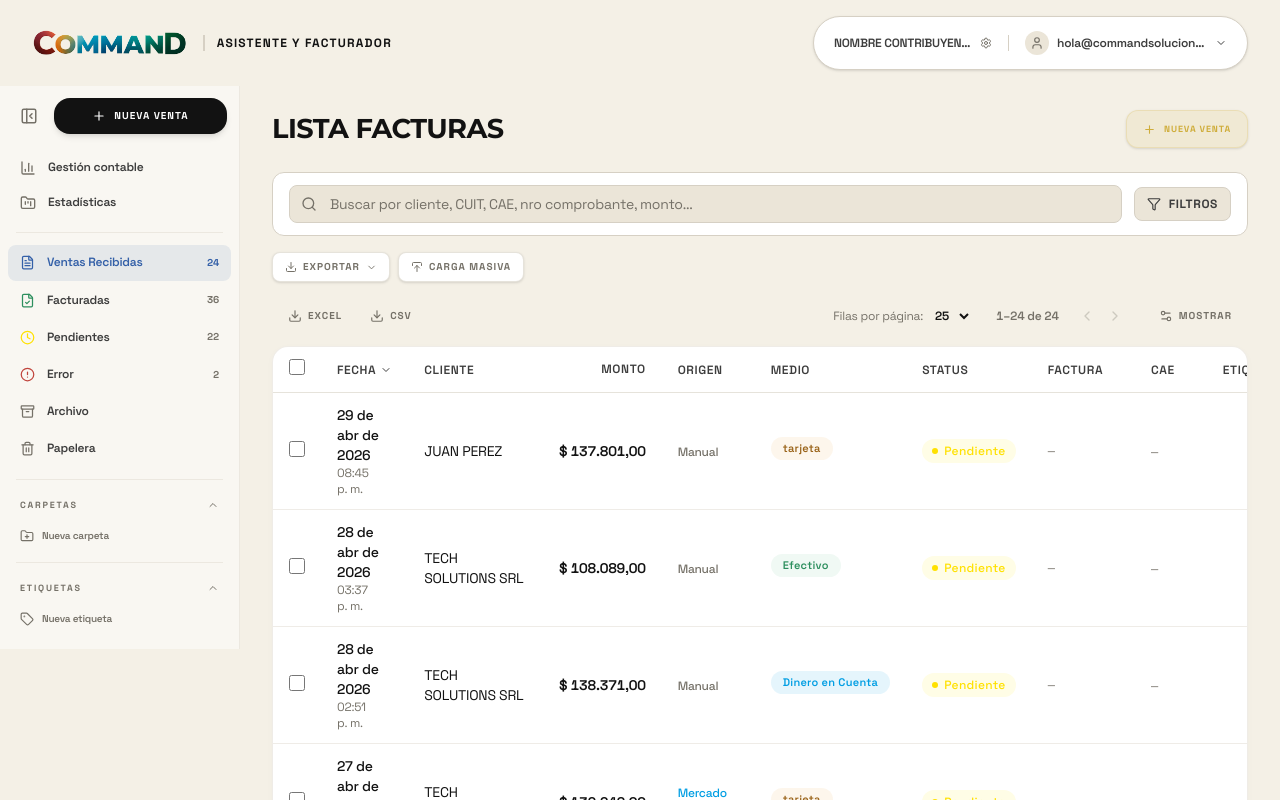
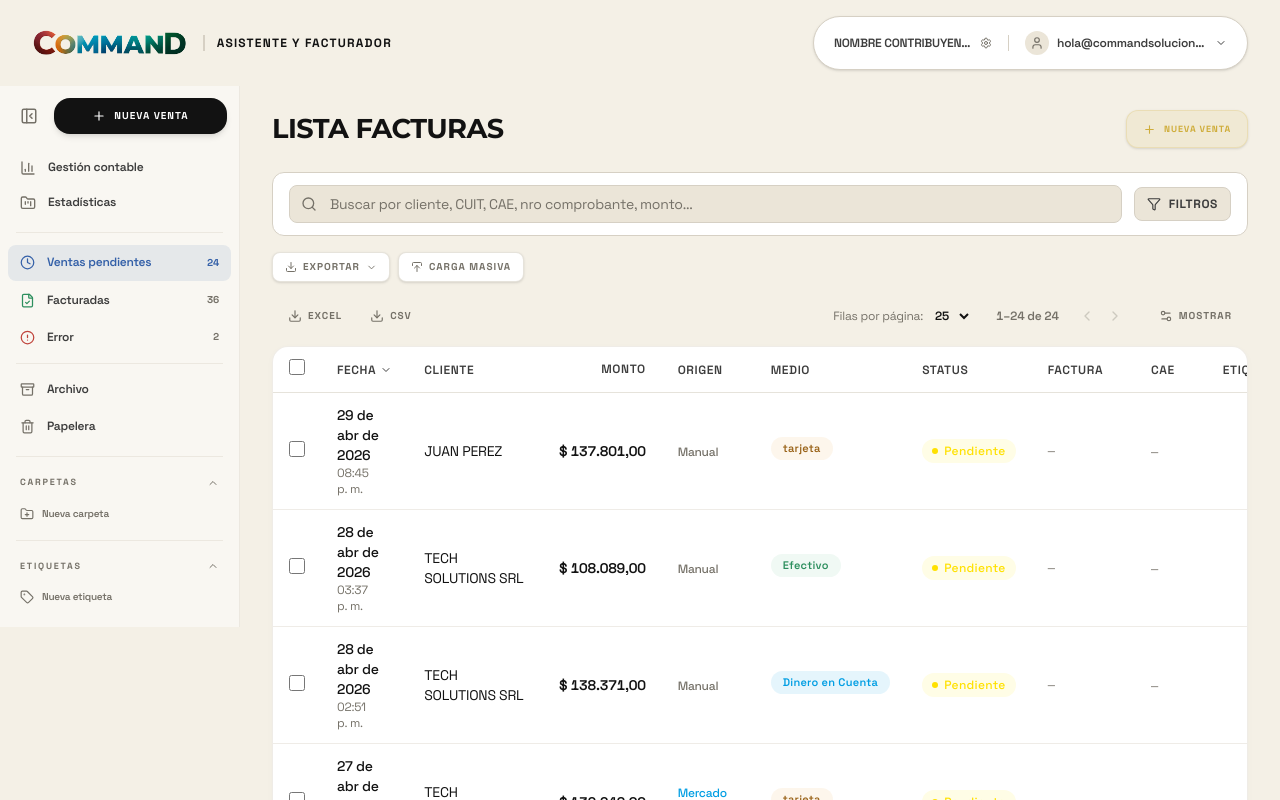
Before and after one commit to curiosidadparlante-jpg/demofacturador, a React (Vite) app: page / in a window 1280 px wide. Shown: the top 800 px of the page. Built offline with nearby package versions, Linux system fonts and the light colour scheme.

Commit message:
feat: reorganize sidebar and add hover to context menu

```diff
--- a/src/components/SalesTable.jsx
+++ b/src/components/SalesTable.jsx
@@ -854,6 +854,7 @@ export default function SalesTable({
 
             {/* Archive */}
             <button
+              onMouseEnter={() => setCtxSub(null)}
               onClick={handleCtxArchive}
               className="w-full flex items-center gap-3 px-4 py-2.5 text-[11px] font-semibold text-text-primary hover:bg-surface-alt transition-colors cursor-pointer"
             >
@@ -864,7 +865,10 @@ export default function SalesTable({
             <div className="h-px bg-border/20 mx-2" />
 
             {/* Labels submenu */}
-            <div className="relative">
+            <div
+              className="relative"
+              onMouseEnter={() => setCtxSub('labels')}
+            >
               <button
                 onClick={() => setCtxSub(ctxSub === 'labels' ? null : 'labels')}
                 className="w-full flex items-center justify-between px-4 py-2.5 text-[11px] font-semibold text-text-primary hover:bg-surface-alt transition-colors cursor-pointer"
@@ -913,7 +917,10 @@ export default function SalesTable({
             <div className="h-px bg-border/20 mx-2" />
 
             {/* Folders submenu */}
-            <div className="relative">
+            <div
+              className="relative"
+              onMouseEnter={() => setCtxSub('folders')}
+            >
               <button
                 onClick={() => setCtxSub(ctxSub === 'folders' ? null : 'folders')}
                 className="w-full flex items-center justify-between px-4 py-2.5 text-[11px] font-semibold text-text-primary hover:bg-surface-alt transition-colors cursor-pointer"
--- a/src/components/Sidebar.jsx
+++ b/src/components/Sidebar.jsx
@@ -174,11 +174,12 @@ export default function Sidebar({
       {/* System Status Folders */}
       <nav className="px-2 space-y-0.5">
         <SidebarItem
-          icon={<FileText size={15} />}
-          label="Ventas Recibidas"
+          icon={<Clock size={15} />}
+          label="Ventas pendientes"
           count={counts.inbox}
           active={isActive('facturas') && !isActive('facturas', { type: 'status' }) && !isActive('facturas', { type: 'historico' })}
           onClick={() => onViewChange('facturas')}
+          color="#FFE100"
         />
         <SidebarItem
           icon={<FileCheck size={15} />}
@@ -189,14 +190,6 @@ export default function Sidebar({
           color="#2D8F5E"
         />
         <SidebarItem
-          icon={<Clock size={15} />}
-          label="Pendientes"
-          count={counts.pendientes}
-          active={isActive('facturas', { type: 'status', value: 'pendiente' })}
-          onClick={() => onViewChange('facturas', { type: 'status', value: 'pendiente' })}
-          color="#FFE100"
-        />
-        <SidebarItem
           icon={<AlertCircle size={15} />}
           label="Error"
           count={counts.error}
@@ -205,6 +198,9 @@ export default function Sidebar({
           color="#C0443C"
           highlight={counts.error > 0}
         />
+
+        <div className="h-px bg-border/40 mx-2 my-2" />
+
         <SidebarItem
           icon={<Archive size={15} />}
           label="Archivo"
```
